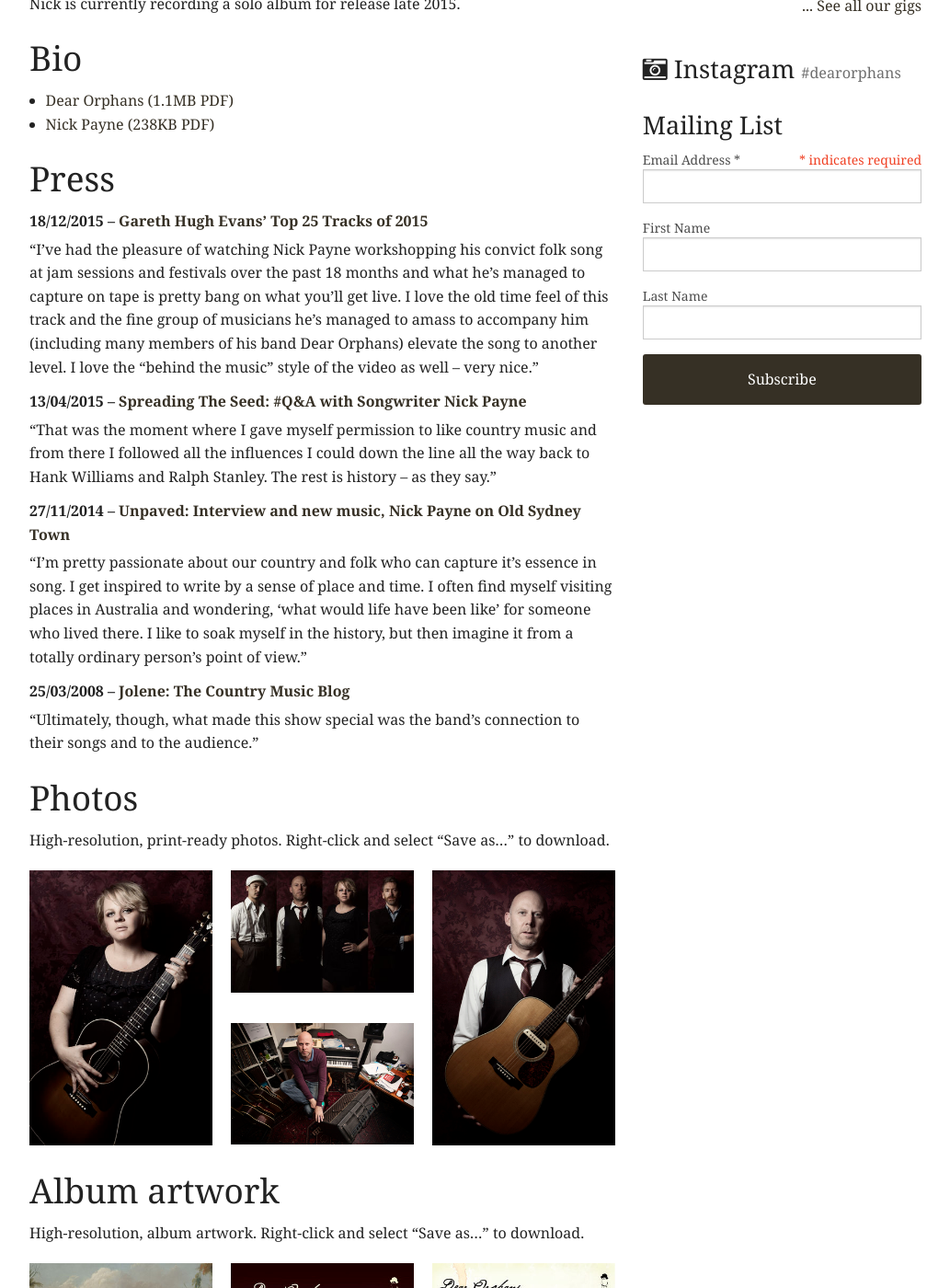
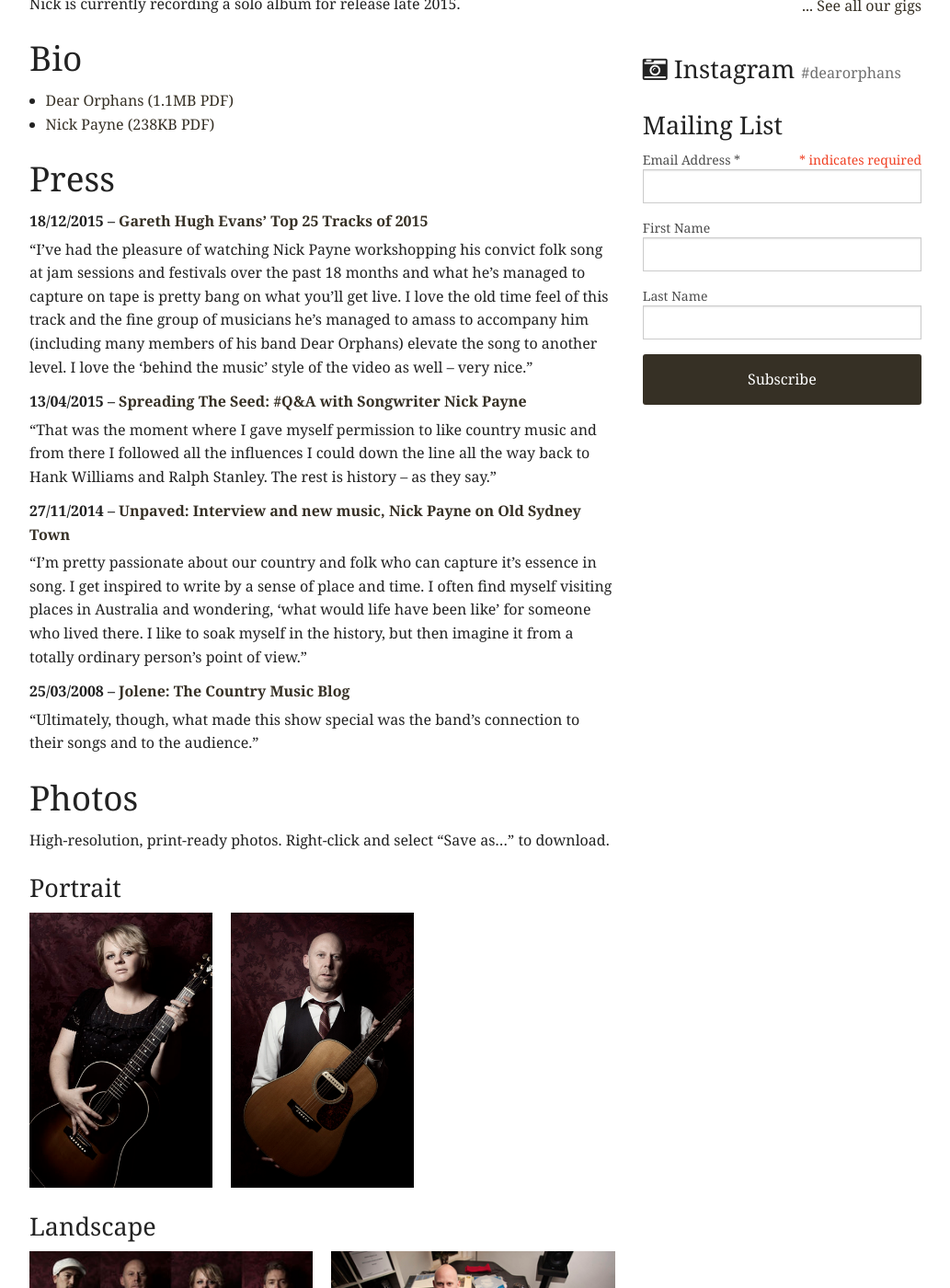
Before and after one commit to nbpayne/dear-orphans, a Jekyll site: the page built from 06-media.md, in a window 1280 px wide and 1400 px high, scrolled down 558 px. Shown: the whole window at 92% size, without its empty margins (123-1156 px from the left). Built offline with Jekyll 4.4.1, drawn with Linux system fonts in a browser that asks for light colours.

Commit message:
Add more images to `media` page.

```diff
--- a/06-media.md
+++ b/06-media.md
@@ -4,9 +4,6 @@ title: Media
 permalink: /media/
 published: true
 ---
-
-
-
 
 # Media
 
@@ -26,7 +23,7 @@ Nick is currently recording a solo album for release late 2015.
 ## Press
 
 18/12/2015 -- [Gareth Hugh Evans’ Top 25 Tracks of 2015](https://timberandsteel.wordpress.com/2015/12/18/gareth-hugh-evans-top-25-tracks-of-2015/){:target="_blank"}
-: "I’ve had the pleasure of watching Nick Payne workshopping his convict folk song at jam sessions and festivals over the past 18 months and what he’s managed to capture on tape is pretty bang on what you’ll get live. I love the old time feel of this track and the fine group of musicians he’s managed to amass to accompany him (including many members of his band Dear Orphans) elevate the song to another level. I love the “behind the music” style of the video as well -- very nice."
+: "I’ve had the pleasure of watching Nick Payne workshopping his convict folk song at jam sessions and festivals over the past 18 months and what he’s managed to capture on tape is pretty bang on what you’ll get live. I love the old time feel of this track and the fine group of musicians he’s managed to amass to accompany him (including many members of his band Dear Orphans) elevate the song to another level. I love the 'behind the music' style of the video as well -- very nice."
 
 13/04/2015 -- [Spreading The Seed: #Q&amp;A with Songwriter Nick Payne](http://www.spreadingtheseed.com/post/116282706894/q-a-with-songwriter-nick-payne){:target="_blank"}
 : "That was the moment where I gave myself permission to like country music and from there I followed all the influences I could down the line all the way back to Hank Williams and Ralph Stanley. The rest is history -- as they say."
@@ -41,23 +38,42 @@ Nick is currently recording a solo album for release late 2015.
 
 High-resolution, print-ready photos. Right-click and select "Save as..." to download.
 
+### Portrait
+
 <ul class="small-block-grid-1 medium-block-grid-3 large-block-grid-3 ths">
   <li>
     <a href="/images/media/Lyn-Taylor-PRINT-01.jpg" target="_blank">
-      <img alt="Lyn Taylor" src="/images/media/th/Lyn-Taylor-PRINT-01.jpg" />
-    </a>
-  </li>
-  <li>
-    <a href="/images/media/Dear-Orphans-PRINT-01.jpg" target="_blank">
-      <img alt="Dear Orphans" src="/images/media/th/Dear-Orphans-PRINT-01.jpg" />
-    </a>
-    <a href="/images/media/Nick-Payne-PRINT-02.jpg" target="_blank">
-      <img alt="Nick Payne" src="/images/media/th/Nick-Payne-PRINT-02.jpg" />
+      <img alt="Lyn Taylor" title="Lyn Taylor" src="/images/media/th/Lyn-Taylor-PRINT-01.jpg" />
     </a>
   </li>
   <li>
     <a href="/images/media/Nick-Payne-PRINT-01.jpg" target="_blank">
-      <img alt="Nick Payne" src="/images/media/th/Nick-Payne-PRINT-01.jpg" />
+      <img alt="Nick Payne" title="Nick Payne" src="/images/media/th/Nick-Payne-PRINT-01.jpg" />
+    </a>
+  </li>
+</ul>
+
+### Landscape
+
+<ul class="small-block-grid-1 medium-block-grid-2 large-block-grid-2 ths">
+  <li>
+    <a href="/images/media/Dear-Orphans-PRINT-01.jpg" target="_blank">
+      <img alt="Dear Orphans" title="Dear Orphans" src="/images/media/th/Dear-Orphans-PRINT-01.jpg" />
+    </a>
+  </li>
+  <li>
+    <a href="/images/media/Nick-Payne-PRINT-02.jpg" target="_blank">
+      <img alt="Nick Payne" title="Nick Payne" src="/images/media/th/Nick-Payne-PRINT-02.jpg" />
+    </a>
+  </li>
+  <li>
+    <a href="/images/media/Nick-Payne-PRINT-03.jpg" target="_blank">
+      <img alt="Nick Payne" title="Nick Payne" src="/images/media/th/Nick-Payne-PRINT-03.jpg" />
+    </a>
+  </li>
+  <li>
+    <a href="/images/media/Nick-Payne-PRINT-04.jpg" target="_blank">
+      <img alt="Nick Payne" title="Nick Payne" src="/images/media/th/Nick-Payne-PRINT-04.jpg" />
     </a>
   </li>
 </ul>
@@ -68,18 +84,23 @@ High-resolution, album artwork. Right-click and select "Save as..." to download.
 
 <ul class="small-block-grid-1 medium-block-grid-3 large-block-grid-3 ths">
   <li>
+    <a href="/images/media/rising-river-2016.jpg" target="_blank">
+      <img alt="Rising River &ndash; Single (2016)" title="Rising River &ndash; Single (2016)" src="/images/media/th/rising-river-2016.jpg" />
+    </a>
+  </li>
+  <li>
     <a href="/images/media/Old-Sydney-Town-2015.jpg" target="_blank">
-      <img alt="Old Sydney Town &ndash; Single (2015)" src="/images/media/th/Old-Sydney-Town-2015.jpg" />
+      <img alt="Old Sydney Town &ndash; Single (2015)" title="Old Sydney Town &ndash; Single (2015)" src="/images/media/th/Old-Sydney-Town-2015.jpg" />
     </a>
   </li>
   <li>
     <a href="/images/media/Midnight-at-Annandale-2011.jpg" target="_blank">
-      <img alt="Midnight at Annandale (2011)" src="/images/media/th/Midnight-at-Annandale-2011.jpg" />
+      <img alt="Midnight at Annandale (2011)" title="Midnight at Annandale (2011)" src="/images/media/th/Midnight-at-Annandale-2011.jpg" />
     </a>
   </li>
   <li>
     <a href="/images/media/Dear-Orphans-2009.jpg" target="_blank">
-      <img alt="Dear Orphans (2009)" src="/images/media/th/Dear-Orphans-2009.jpg" />
+      <img alt="Dear Orphans (2009)" title="Dear Orphans (2009)" src="/images/media/th/Dear-Orphans-2009.jpg" />
     </a>
   </li>
 </ul>
@@ -106,9 +127,9 @@ The first single from Nick's upcoming solo album -- *Old Sydney Town*.
 
 ## Pressers
 
-- 17/05/2016 -- [New Music: Nick Payne "Rising River"](http://kriskatpublicity.com.au/nick-payne-2/)
-- 5/05/2015 -- [Nick Payne solo project update](http://kriskatpublicity.com.au/nick-payne-solo-project-update/)
-- 9/04/2015 -- [New Music: Nick Payne "Old Sydney Town"](http://kriskatpublicity.com.au/new-music-nick-payne-old-sydney-town/)
+- 17/05/2016 -- [New Music: Nick Payne "Rising River"](http://kriskatpublicity.com.au/nick-payne-2/){:target="_blank"}
+- 5/05/2015 -- [Nick Payne solo project update](http://kriskatpublicity.com.au/nick-payne-solo-project-update/){:target="_blank"}
+- 9/04/2015 -- [New Music: Nick Payne "Old Sydney Town"](http://kriskatpublicity.com.au/new-music-nick-payne-old-sydney-town/){:target="_blank"}
 
 ## Contact
 
```
Also changed, not shown: images/media/Nick-Payne-PRINT-03.jpg (added), images/media/Nick-Payne-PRINT-04.jpg (added), images/media/Rising-River-2016.jpg (added), images/media/th/Nick-Payne-PRINT-03.jpg (added), images/media/th/Nick-Payne-PRINT-04.jpg (added), images/media/th/Rising-River-2016.jpg (added).
